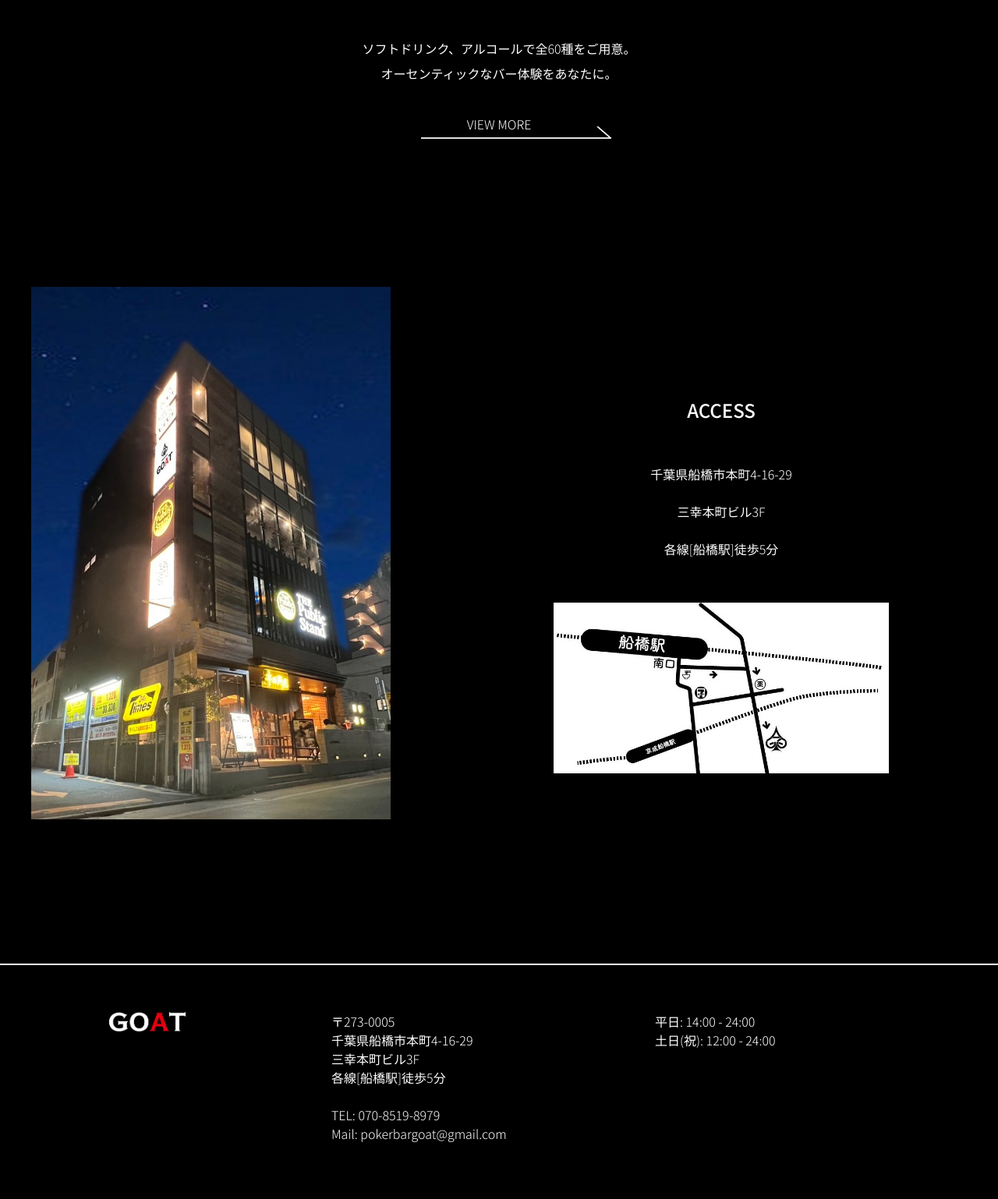
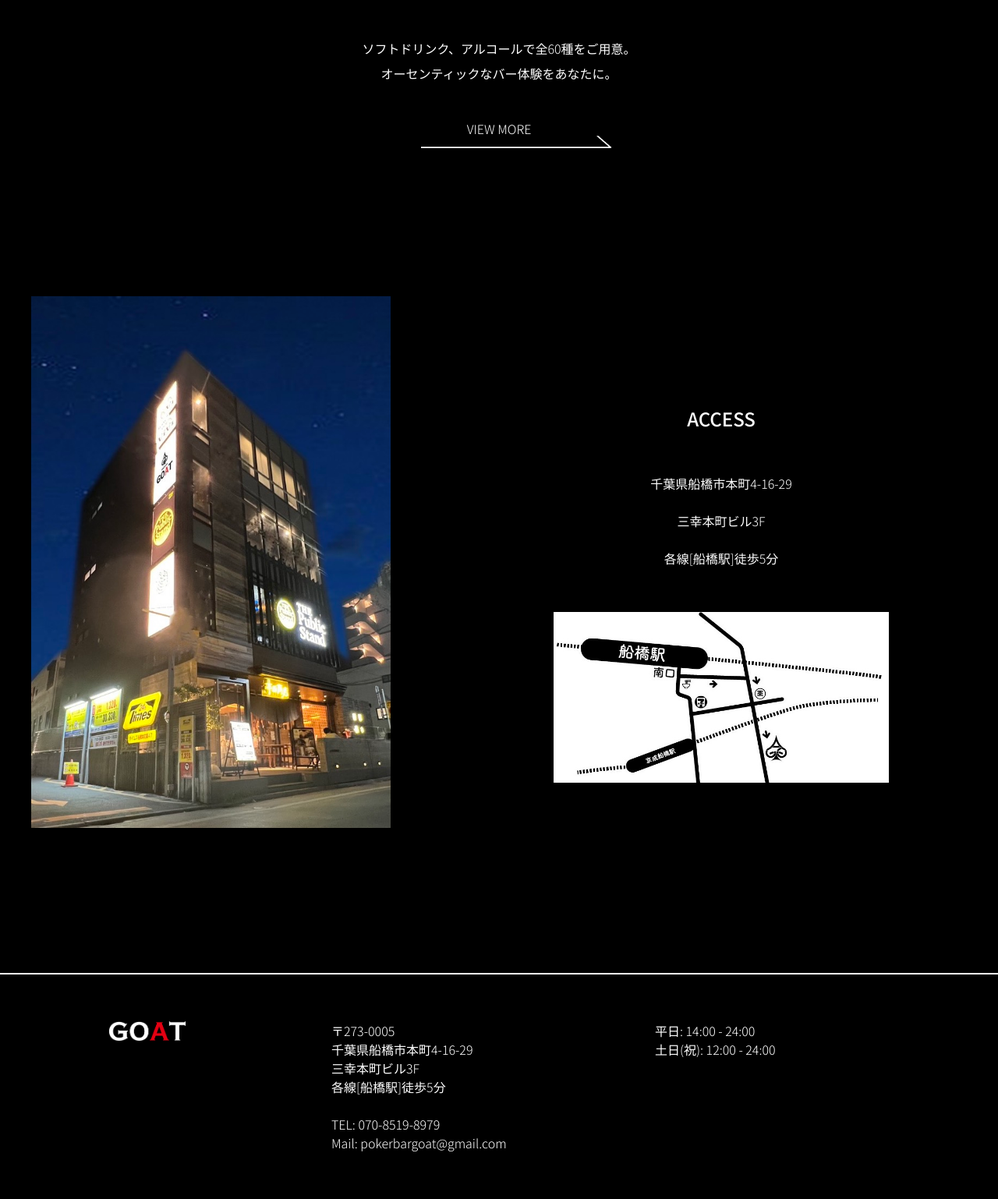
Before and after one commit to hara-94/goat, a PHP site: page / in a window 1280 px wide. Shown: the part 2459-3997 px from the top of the page at 78% size. Before the commit the page ends 3924 px from the top, so only its background shows below. Run offline with PHP 8.4, Linux system fonts and the light colour scheme.

Commit message:
fix: view-more

```diff
--- a/asset/css/style.css
+++ b/asset/css/style.css
@@ -643,10 +643,13 @@ body {
   width: 200px;
 }
 .drink__view-more__link {
-  display: block;
   width: 100%;
+  height: 30px;
   text-align: center;
   font-size: 16px;
+  display: flex;
+  justify-content: center;
+  align-items: center;
 }
 .drink__view-more__arrow {
   position: absolute;
@@ -731,10 +734,13 @@ body {
   width: 200px;
 }
 .game__view-more__link {
-  display: block;
   width: 100%;
+  height: 30px;
   text-align: center;
   font-size: 16px;
+  display: flex;
+  justify-content: center;
+  align-items: center;
 }
 .game__view-more__arrow {
   position: absolute;
--- a/asset/scss/common/_mixin.scss
+++ b/asset/scss/common/_mixin.scss
@@ -6,10 +6,13 @@
   width: 200px;
 
   &__link {
-    display: block;
     width: 100%;
+    height: 30px;
     text-align: center;
     font-size: 16px;
+    display: flex;
+    justify-content: center;
+    align-items: center;
   }
 
   &__arrow {
```
